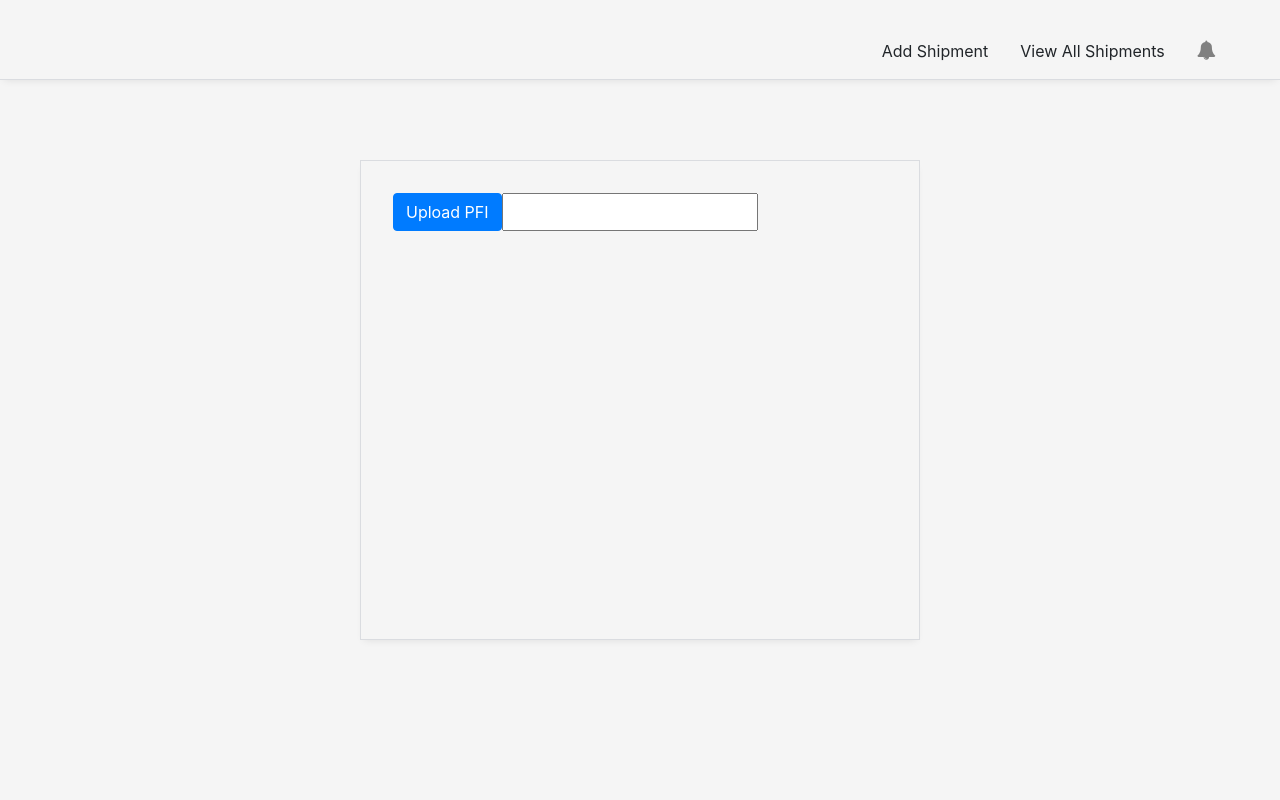
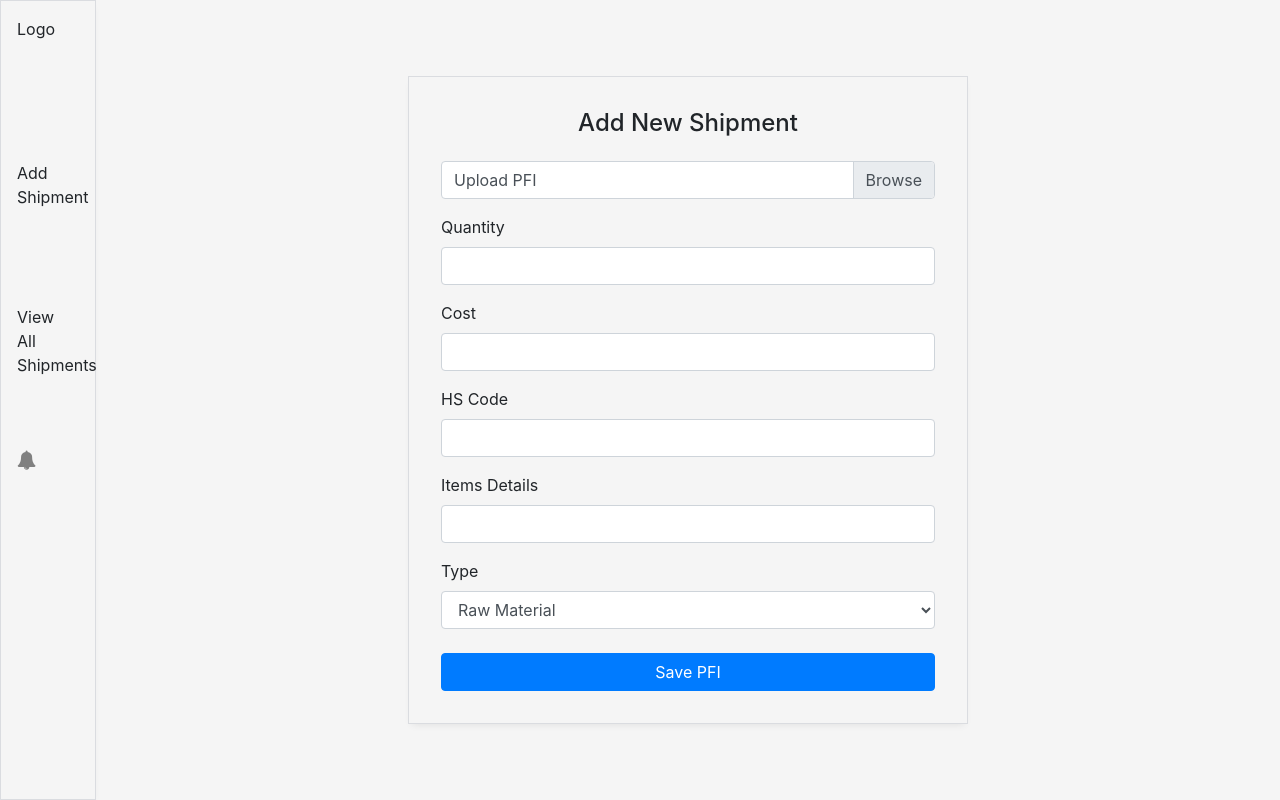
Before and after one commit to phemmz/TrackIt, a React app: page /dashboard in a window 1280 px wide. Built offline with nearby package versions, Linux system fonts and the light colour scheme.

Commit message:
Remove package-lock.json

```diff
--- a/src/component/Dashboard.jsx
+++ b/src/component/Dashboard.jsx
@@ -1,18 +1,62 @@
 import React from 'react';
 
 export default class Dashboard extends React.Component {
+
+  handleInputChange = () => {
+    console.log('hhhh')
+  }
   render() {
     return (
       <div className="dasboard__container">
-        <div className="top__section">
+        <div className="side__nav">
+          <a>Logo</a>
           <a>Add Shipment</a>
           <a>View All Shipments</a>
           <a><i className="fa fa-bell" aria-hidden="true"></i></a>
         </div>
         <div className="add__shipment__card">
-          <div className="upload__pfi__section">
-            <button type="button" className="btn btn-primary">Upload PFI</button>
-            <input />
+          <h4 className="text-center">Add New Shipment</h4>
+          <div className="add__shipment__form">
+            <form className="upload__pfi__section__form">
+              <div className="form-group custom-file">
+                <input
+                  type="file"
+                  className="custom-file-input upload__pfi__section"
+                  id="pfiFile"
+                  onChange={this.handleInputChange}
+                />
+                <label className="custom-file-label" htmlFor="customFile">Upload PFI</label>
+              </div>
+              <div className="form-group">
+                <label htmlFor="pfiQuantity">Quantity</label>
+                <input
+                  type="password"
+                  className="form-control"
+                  id="pfiQuantity"
+                  onChange={this.handleInputChange}
+                />
+              </div>
+              <div className="form-group">
+                <label htmlFor="pfiCost">Cost</label>
+                <input type="password" className="form-control" id="pfiCost" />
+              </div>
+              <div className="form-group">
+                <label htmlFor="hsCode">HS Code</label>
+                <input type="password" className="form-control" id="hsCode" />
+              </div>
+              <div className="form-group">
+                <label htmlFor="itemsDetails">Items Details</label>
+                <input type="password" className="form-control" id="itemsDetails" />
+              </div>
+              <div className="form-group">
+                <label htmlFor="materialType">Type</label>
+                <select className="form-control" id="materialType">
+                  <option>Raw Material</option>
+                  <option>Non-Raw Material</option>
+                </select>
+              </div>
+              <button type="submit" className="btn btn-primary">Save PFI</button>
+            </form>
           </div>
         </div>
         <div></div>
--- a/src/styles/main.scss
+++ b/src/styles/main.scss
@@ -5,22 +5,25 @@ body {
 
 .dasboard__container {
   display: flex;
-  flex-direction: column;
+  flex-direction: row;
   justify-content: space-between;
   align-items: center;
 }
 
-.top__section {
+.side__nav {
   display: flex;
-  justify-content: flex-end;
-  align-items: flex-end;
-  height: 5rem;
-  width: 100vw;
+  flex-direction: column;
+  // justify-content: flex-end;
+  // align-items: flex-end;
+  height: 100vh;
+  width: 6rem;
   // background-color: green;
   box-shadow: 0 4px 8px -4px rgba(0,0,0,.1);
-  border-bottom: #dadce0 1px solid;
+  border: #dadce0 1px solid;
+  padding: 1rem;
 
   a {
+    height: 8rem;
     margin-right: 2rem;
     margin-bottom: 1rem;
   }
@@ -35,18 +38,18 @@ body {
 }
 
 .add__shipment__card {
-  height: 30rem;
   width: 35rem;
-  margin-top: 5rem;
   // box-shadow: 0 2px 2px 0 rgba(0,0,0,0.14), 0 3px 1px -2px rgba(0,0,0,0.12), 0 1px 5px 0 rgba(0,0,0,0.2);
   box-shadow: 0 4px 8px -4px rgba(0,0,0,.1);
   border: #dadce0 1px solid;
+  overflow: auto;
+  padding: 2rem;
 
+  h4 {
+  }
 }
 
-.upload__pfi__section {
-  display: flex;
-  margin: 2rem 0 0 2rem;
+.add__shipment__form {
 }
 
 .logo {
@@ -54,8 +57,25 @@ body {
     margin-top: 20%;
     margin-bottom: 20%;
 
-    img{
+    img {
         width: 130%;
         padding: auto ;
     }
 }
+
+.upload__pfi__section {
+  display: flex;
+}
+
+.upload__pfi__section__form {
+
+  div:first-child {
+    margin-top: 1rem;
+    margin-bottom: 1rem;
+  }
+
+  button {
+    width: 100%;
+    margin-top: 0.5rem;
+  }
+}
```
Also changed, not shown: 2 other files (tests, documents, lock files or other folders).
